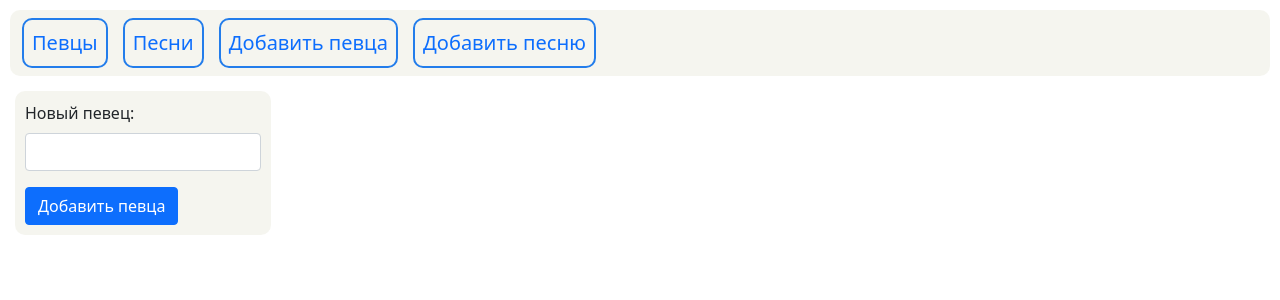
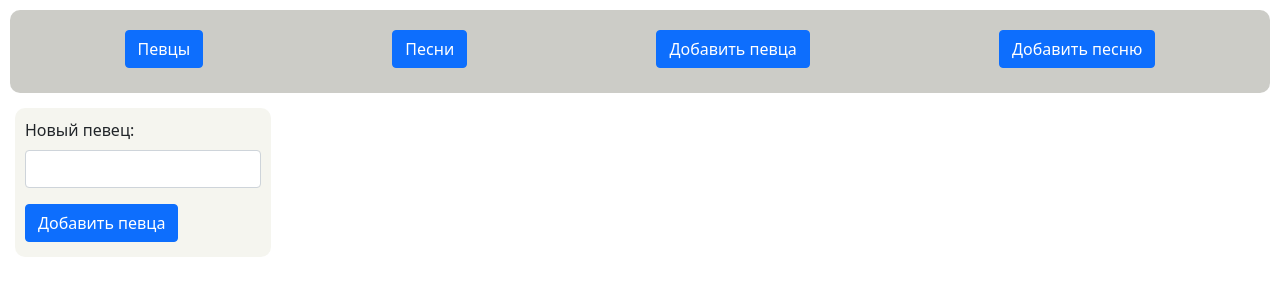
Before and after one commit to Karpucho/test_kodex, a React (Create React App) app in the folder client/: page /singers/new in a window 1280 px wide. Shown: the top 300 px of the page. Built offline with nearby package versions, Linux system fonts and the light colour scheme.

Commit message:
add edit singer

```diff
--- a/client/src/components/App.js
+++ b/client/src/components/App.js
@@ -1,6 +1,7 @@
 import { Routes, Route, BrowserRouter } from 'react-router-dom'
 import AllSingers from './AllSingers/AllSingers';
 import AllSongs from './AllSongs/AllSongs';
+import EditSinger from './EditSinger/EditSinger';
 import NavBar from './NavBar/NavBar';
 import NewSinger from './NewSinger/NewSinger';
 import NewSong from './NewSong/NewSong';
@@ -13,6 +14,8 @@ function App() {
         <Routes>
           <Route path="/singers" element={<AllSingers />} />
           <Route path="/singers/new" element={<NewSinger />} />
+          <Route path="/singers/edit/:id" element={<EditSinger />} />
+
           <Route path="/songs" element={<AllSongs />} />
           <Route path="/songs/new" element={<NewSong />} />
         </Routes>
--- /dev/null
+++ b/client/src/components/EditSinger/EditSinger.jsx
@@ -0,0 +1,63 @@
+import React, { useRef } from 'react';
+import { useParams } from 'react-router-dom'
+import { useMutation, useQuery, useQueryClient } from 'react-query'
+import axios from 'axios'
+import './editsinger.css'
+
+function EditSinger(props) {
+
+  const { id } = useParams()
+  const singerName = useRef()
+  const moneta = useRef()
+  const singersQuery = useQuery(`singers-${id}`, () => axios(`http://localhost:5000/api/singers/${id}`))
+  const queryClient = useQueryClient()
+
+  const saveSinger = useMutation(() =>
+    axios.put(`http://localhost:5000/api/singers/${id}`, {
+      name: singerName.current.value
+    }), {
+    onSuccess: (res) => {
+      queryClient.invalidateQueries(`singers-${id}`)
+      moneta.status = 'Имя исполнителя изменено'
+    },
+    onError: (error) => {
+      if (error.response.status === 444) {
+        moneta.status = 'Исполнитель под запретом'
+      }
+      if (error.response.status === 400) {
+        moneta.status = 'Пустое поле'
+      }
+    }
+  })
+
+  if (singersQuery.isLoading) {
+    return (
+      <div>Загрузка</div>
+    )}
+
+  if (singersQuery.isError) {
+    return (
+      <div>Ошибка</div>
+    )}
+
+  const singerInfo = singersQuery.data.data
+
+  return (
+    <form className="editSinger">
+    <div className="mb-3">
+      <label htmlFor="singerName" className="form-label">Новое имя певца:</label>
+      <input type="text" ref={singerName}
+        name="singerName" id="singerName"
+        className="form-control" defaultValue={singerInfo.name}
+      />
+      </div>
+      <button className="btn btn-primary" onClick={(event) => {
+        event.preventDefault();
+        saveSinger.mutate()
+      }}>Изменить</button>
+      <div className="form-text">{moneta.status}</div>
+    </form>
+  );
+}
+
+export default EditSinger;
--- /dev/null
+++ b/client/src/components/EditSinger/editsinger.css
@@ -0,0 +1,7 @@
+.editSinger {
+  margin: 15px;
+  background-color: rgba(244, 244, 237, 0.863);
+  padding: 10px;
+  border-radius: 10px;
+  width: 20vw;
+}
--- a/client/src/components/NavBar/NavBar.jsx
+++ b/client/src/components/NavBar/NavBar.jsx
@@ -4,18 +4,12 @@ import './navbar.css'
 
 function NavBar() {
   return (
-    <nav className="navbar navbar-expand-lg">
-      <div className="container-fluid">
-        <div className="collapse navbar-collapse" id="navbarNav">
-          <ul className="navbar-nav">
-              <Link to='/singers' className="nav-link">Певцы</Link>
-              <Link to='/songs' className="nav-link">Песни</Link>
-              <Link to='/singers/new' className="nav-link">Добавить певца</Link>
-              <Link to='/songs/new' className="nav-link">Добавить песню</Link>
-          </ul>
-        </div>
-      </div>
-    </nav>
+    <div className="navbar">
+      <Link to='/singers' className="btn btn-primary" role="button">Певцы</Link>
+      <Link to='/songs' className="btn btn-primary" role="button">Песни</Link>
+      <Link to='/singers/new' className="btn btn-primary" role="button">Добавить певца</Link>
+      <Link to='/songs/new' className="btn btn-primary" role="button">Добавить песню</Link>
+    </div>
   );
 }
 
--- a/client/src/components/NavBar/navbar.css
+++ b/client/src/components/NavBar/navbar.css
@@ -1,12 +1,8 @@
 .navbar {
   margin: 10px;
   border-radius: 10px;
-  background-color: rgba(244, 244, 237, 0.863);
+  background-color: rgba(196, 196, 190, 0.863);
   font-size: 20px;
+  justify-content: space-around;
+  padding: 20px;
 }
-
-.nav-link {
-  border: solid 2px rgb(35, 125, 235);
-  margin-right: 15px;
-  border-radius: 10px;
-}
--- a/client/src/components/SingerCard/SingerCard.jsx
+++ b/client/src/components/SingerCard/SingerCard.jsx
@@ -2,10 +2,12 @@ import React from 'react';
 import { useMutation, useQueryClient } from 'react-query';
 import axios from 'axios';
 import './singercard.css'
+import { useNavigate } from 'react-router-dom';
 
 function SingerCard({singer}) {
 
   const queryClient = useQueryClient()
+  const navigate = useNavigate()
 
   const deleteSinger = useMutation(() =>
    axios.delete(`http://localhost:5000/api/singers/${singer.id}`),
@@ -17,7 +19,8 @@ function SingerCard({singer}) {
   return (
     <div className="card">
       <div className="card-body">
-        <h5 className="card-title">{singer.name}</h5>
+        <h3 className="card-title">{singer.name}</h3>
+        <button onClick={() => navigate(`/singers/edit/${singer.id}`)} className="btn btn-primary">Редактировать певца</button>
         <button onClick={() => deleteSinger.mutate()} className="btn btn-primary">Удалить певца</button>
       </div>
     </div>
--- a/client/src/components/SingerCard/singercard.css
+++ b/client/src/components/SingerCard/singercard.css
@@ -4,3 +4,13 @@
   border-radius: 10px;
   background-color: rgba(244, 244, 237, 0.863);
 }
+
+.card-body {
+  display: flex;
+  flex-direction: column;
+  /* margin-bottom: 10px; */
+}
+
+.btn {
+  margin-bottom: 5px;
+}
```
Also changed, not shown: 2 other files (tests, documents, lock files or other folders).
